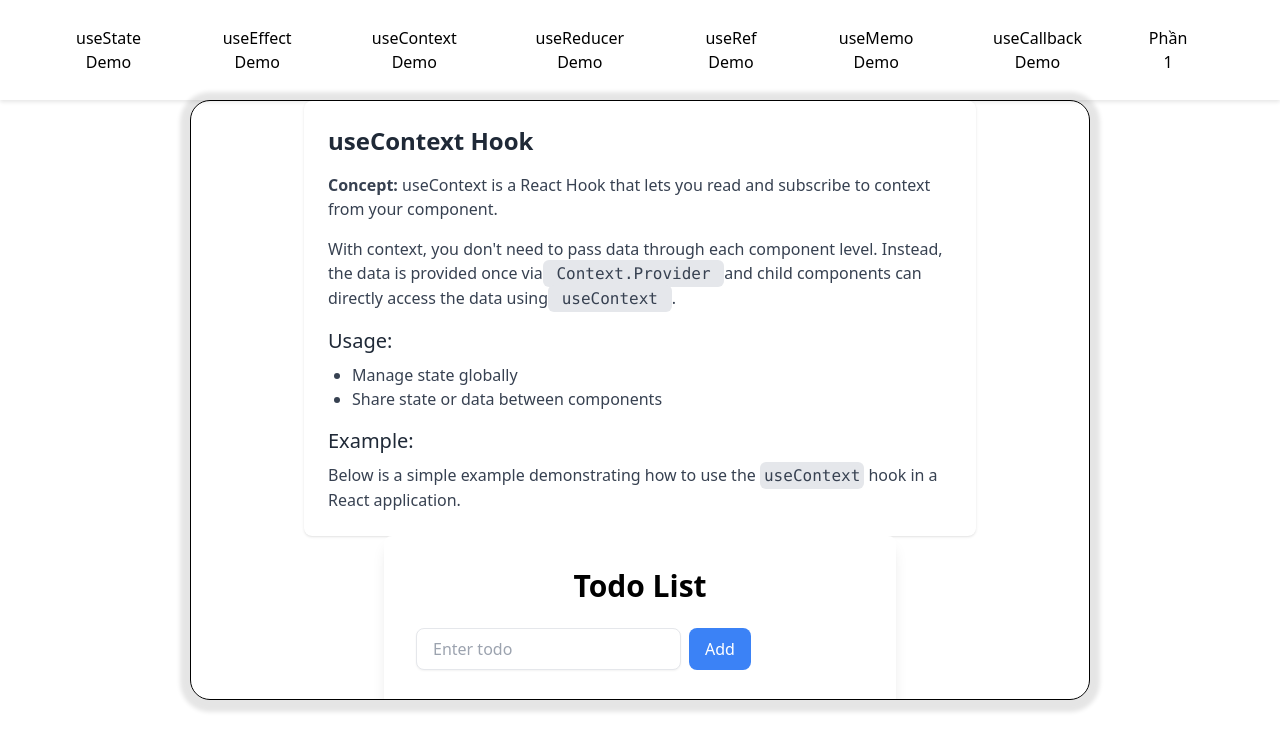
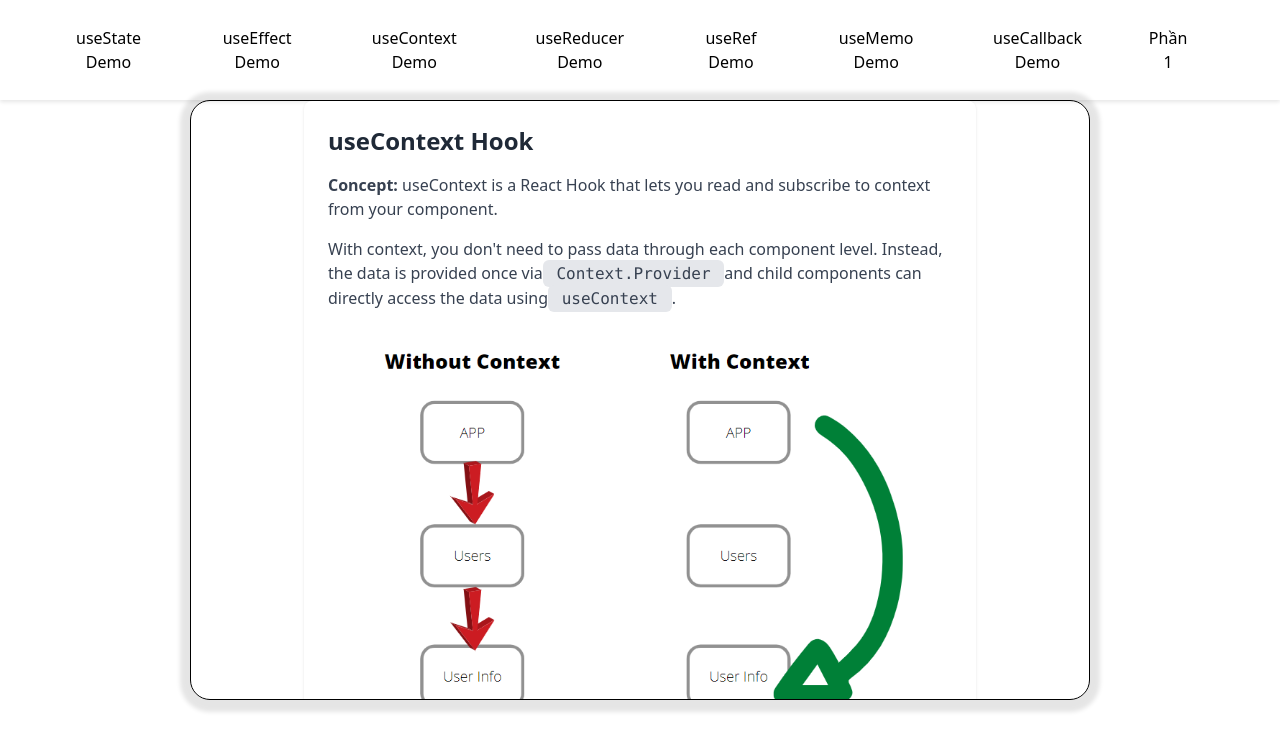
Before and after one commit to datquang03/HCM24_CPL_REACT_12_TEAM3, a React (Vite) app: page /useContext in a window 1280 px wide. Shown: the top 750 px of the page. Built offline with nearby package versions, Linux system fonts and the light colour scheme.

Commit message:
insert image context

```diff
--- a/src/pages/useContext/ContextConcept.tsx
+++ b/src/pages/useContext/ContextConcept.tsx
@@ -14,6 +14,9 @@ const ContextConcept = () => {
           <code className="bg-gray-200 p-1 rounded-md"> Context.Provider </code> and child components can directly access the data using
           <code className="bg-gray-200 p-1 rounded-md"> useContext </code>.
         </p>
+        <div>
+          <img src="./src/assets/context.png" alt="" />
+        </div>
         <h2 className="text-xl font-medium mt-4 mb-2 text-gray-800">Usage:</h2>
         <ul className="list-disc ml-6 text-gray-700">
           <li>Manage state globally</li>
```
Also changed, not shown: src/assets/context.png (added).
